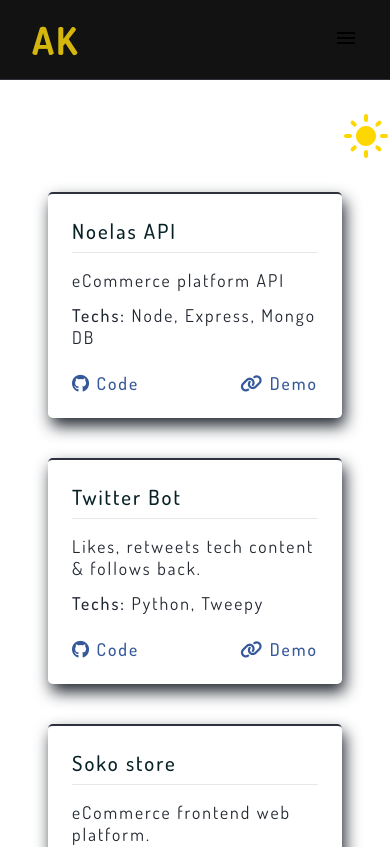
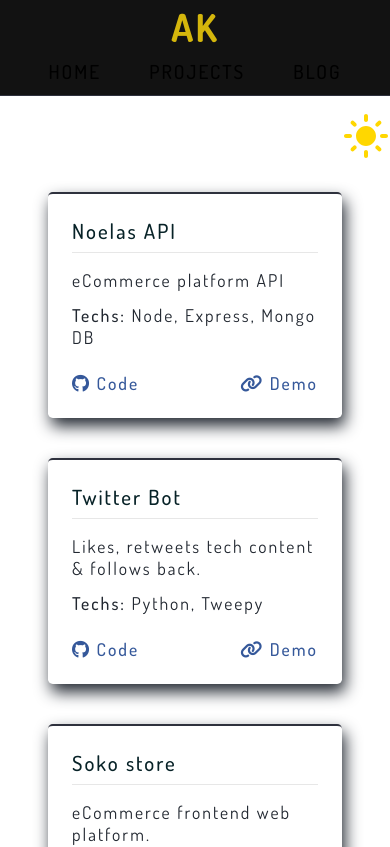
Before and after one commit to alekskimeu/my-portfolio, a Next.js app: page /projects in a window 390 px wide. Shown: the top 847 px of the page. Built offline with nearby package versions, Linux system fonts and the light colour scheme.

Commit message:
Fixes #12

```diff
--- a/components/Header/Header.jsx
+++ b/components/Header/Header.jsx
@@ -1,22 +1,12 @@
-import React, { useState } from "react";
 import Link from "next/link";
 import { useTheme } from "next-themes";
 
 import LightModeIcon from "@mui/icons-material/LightMode";
 import DarkModeIcon from "@mui/icons-material/DarkMode";
-import MenuIcon from "@mui/icons-material/Menu";
-import CloseIcon from "@mui/icons-material/Close";
 
 import styles from "./Header.module.css";
 
-// TODO: Consider centering menu items on mobile & showing only
-// TODO: Logo on top, menu items beneath horizontally
-// TODO: their corresponding icons on even smaller devices
-// TODO: Rather than having the slider menu.
-
-
-const Header = ({ isLight, changeTheme }) => {
-	const [mobileMenu, setMobileMenu] = useState(false);
+const Header = () => {
 	const { theme, setTheme } = useTheme();
 
 	return (
@@ -34,10 +24,7 @@ const Header = ({ isLight, changeTheme }) => {
 				<Link href="/">
 					<a className={styles.logo}>AK</a>
 				</Link>
-				<div
-					className={styles.menu}
-					style={{ right: mobileMenu ? 0 : "-100%" }}
-				>
+				<div className={styles.menu}>
 					<Link href="/">
 						<a>Home</a>
 					</Link>
@@ -48,13 +35,7 @@ const Header = ({ isLight, changeTheme }) => {
 						<a>Blog</a>
 					</Link>
 				</div>
-				<div className={styles.menuIcon}>
-					{mobileMenu ? (
-						<CloseIcon onClick={() => setMobileMenu(false)} />
-					) : (
-						<MenuIcon onClick={() => setMobileMenu(true)} />
-					)}
-				</div>
+
 				<div className={styles.toggle}>
 					{theme === "light" ? (
 						<DarkModeIcon
--- a/components/Header/Header.module.css
+++ b/components/Header/Header.module.css
@@ -50,29 +50,16 @@
     color: var(--link);
 }
 
-.navbar .menuIcon {
-    display: none;
-}
-
-.navbar .menuIcon i {
-    font-size: 1.8rem;
-}
-
-
-@media screen and (max-width: 700px) {
-    .navbar .menuIcon {
-        display: block;
+@media screen and (max-width: 572px) {
+    .header {
+        min-height: 6rem;
     }
 
-    .menu {
+    .header .navbar {
         flex-direction: column;
-        position: absolute;
-        top: 5rem;
-        background-color: var(--white);
-        height: calc(100vh - 4.5rem);
-        width: 50vw;
-        align-items: start;
-        padding: 2rem;
+        justify-content: center;
+        gap: .5rem;
+        padding-bottom: 0.5rem;
     }
 }
 
--- a/components/Hero/Hero.module.css
+++ b/components/Hero/Hero.module.css
@@ -1,8 +1,7 @@
 .hero {
-    padding: 10rem 1rem 2rem 1rem;
+    padding: 14rem 1rem 5rem 1rem;
 }
 
-/* TODO: Remove align-items: center to see if image can be resized */
 .hero .container {
     display: flex;
     justify-content: space-between;
@@ -82,6 +81,10 @@
 }
 
 @media screen and (max-width: 1040px) {
+    .hero {
+        padding-top: 10rem;
+    }
+
     .hero .container {
         flex-direction: column;
         max-width: 800px;
```
